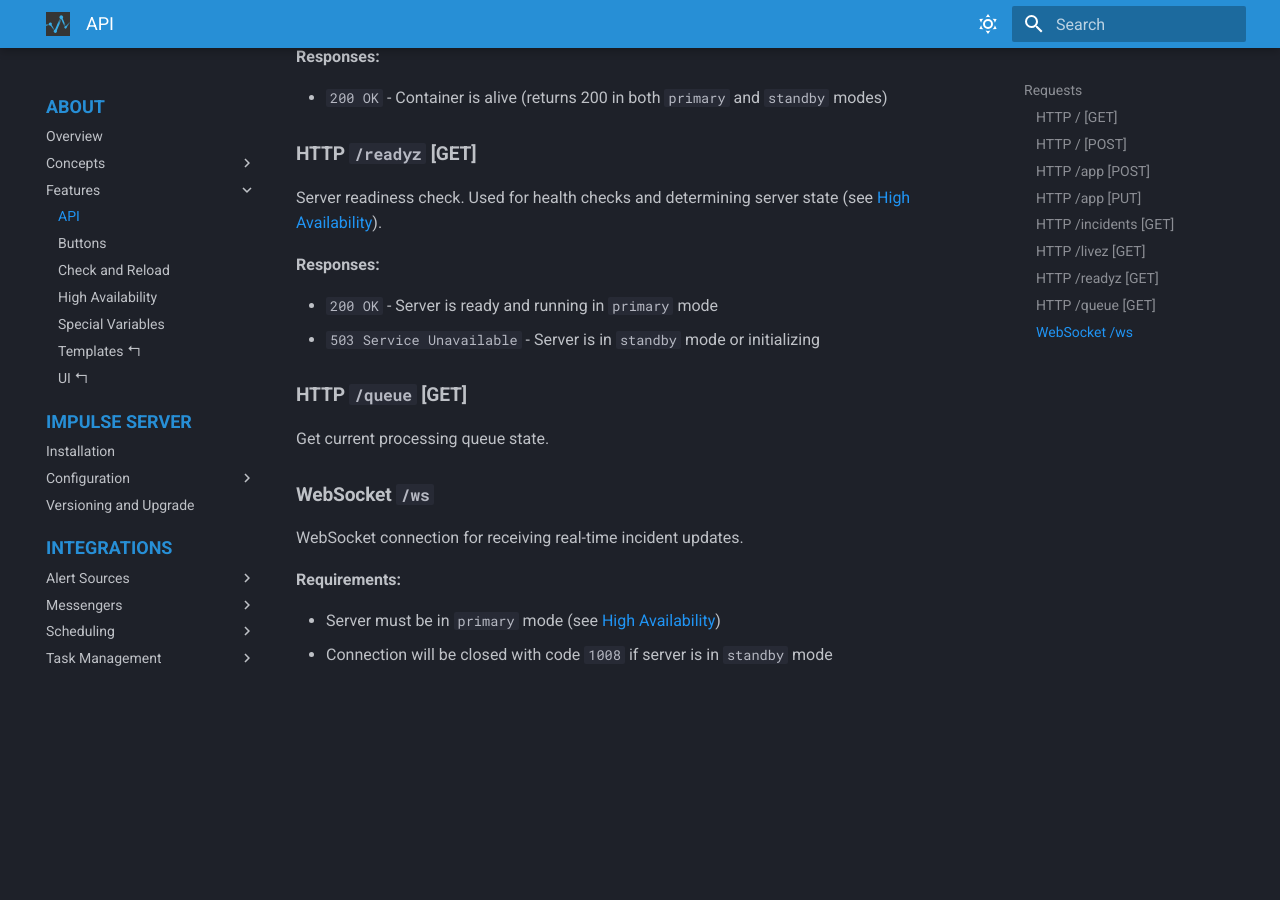
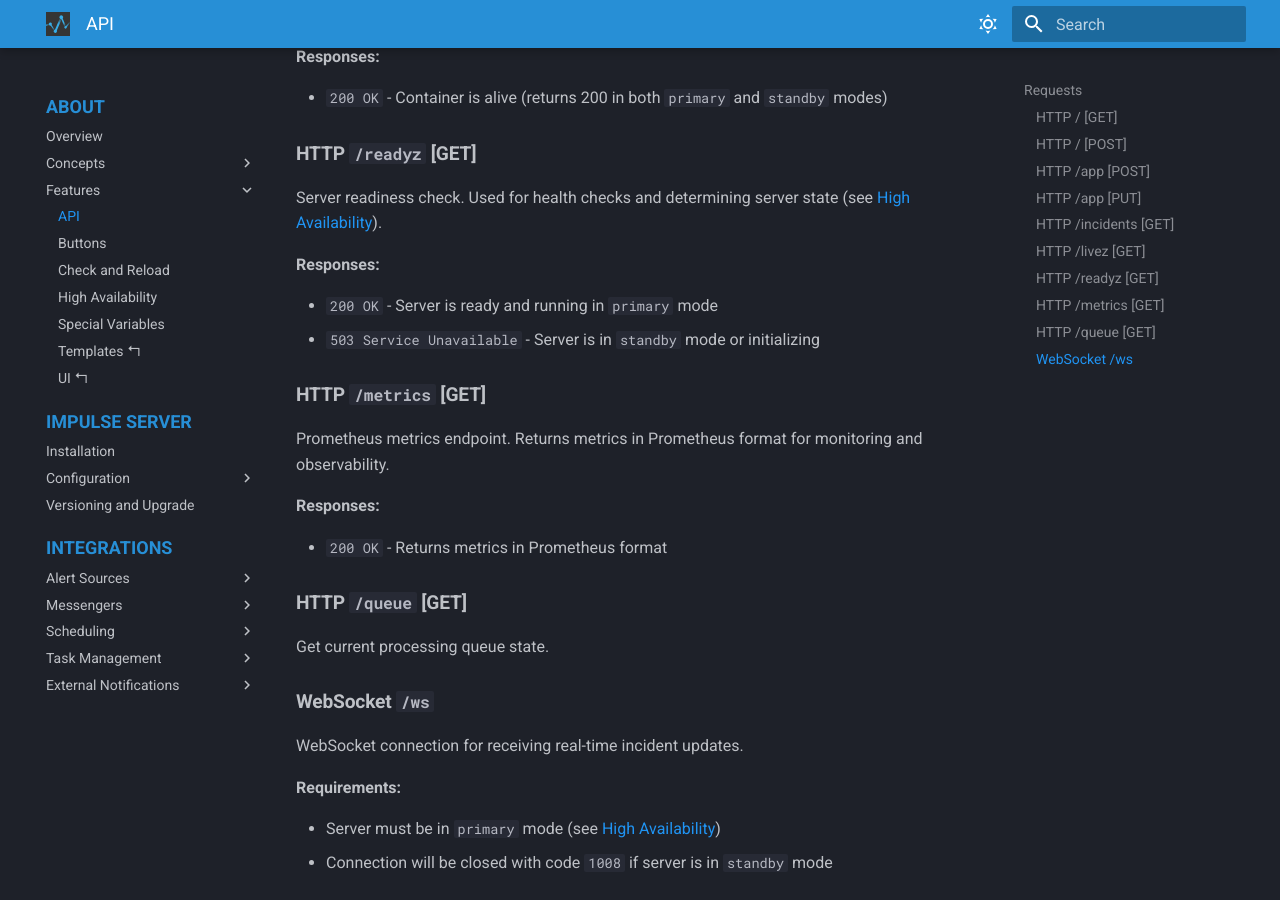
Before and after one commit to noErrdev/python-chatops-incident-mplatform, an MkDocs documentation site: the page built from docs/content/api.md, in a window 1280 px wide and 900 px high, scrolled down 1130 px. Built offline with MkDocs 1.6.1 and Material for MkDocs 9.7.7, drawn with Linux system fonts in a browser that asks for light colours; before the commit the page ends 1822 px from its top, so only the background shows below that.

```diff
--- a/docs/content/api.md
+++ b/docs/content/api.md
@@ -50,6 +50,14 @@ Server readiness check. Used for health checks and determining server state (see
 - `200 OK` - Server is ready and running in `primary` mode
 - `503 Service Unavailable` - Server is in `standby` mode or initializing
 
+### HTTP `/metrics` [GET]
+
+Prometheus metrics endpoint. Returns metrics in Prometheus format for monitoring and observability.
+
+**Responses:**
+
+- `200 OK` - Returns metrics in Prometheus format
+
 ### HTTP `/queue` [GET]
 
 Get current processing queue state.
```
Also changed, not shown: docs/content/buttons.md (+1 -0 lines), docs/content/ui.md (+1 -1 lines), CHANGELOG.md, 1 other file.
